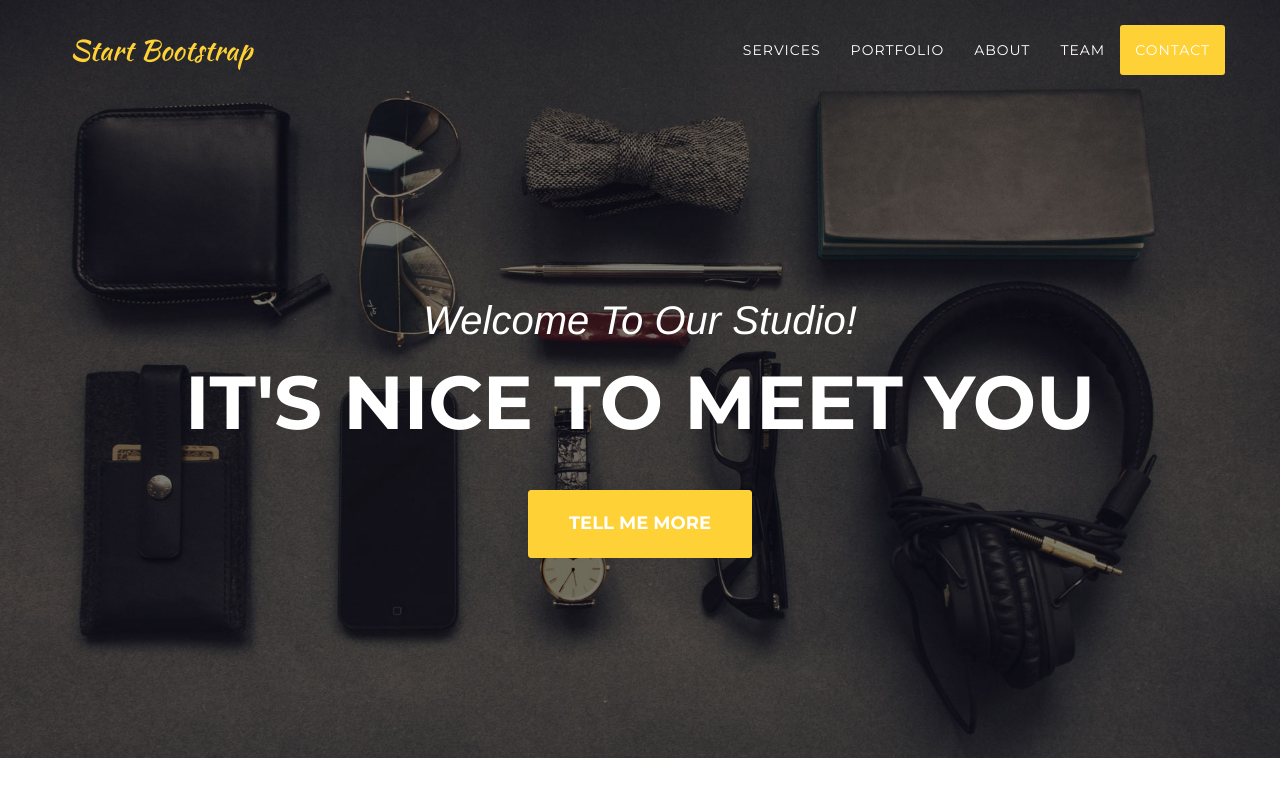
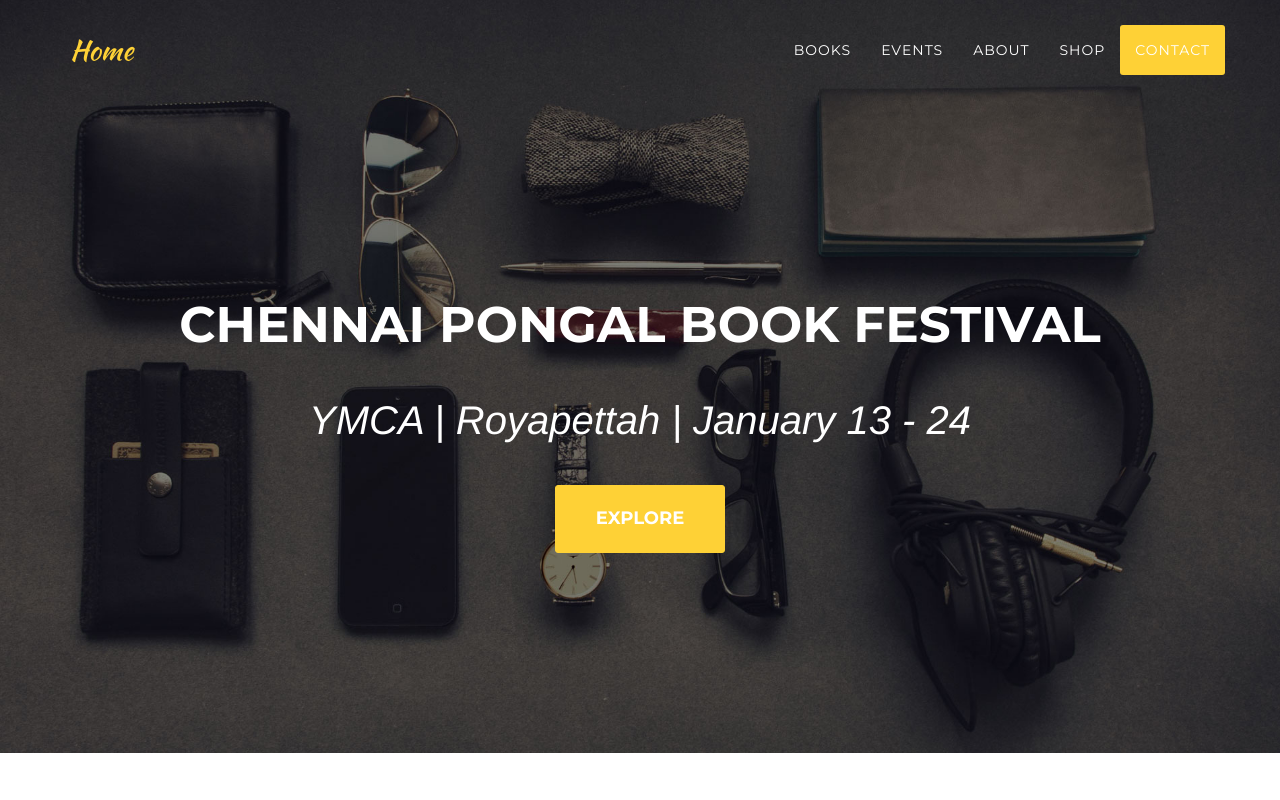
Before and after one commit to Rajalashmi/Book_Festival_Chennai, a plain HTML site: page index.html in a window 1280 px wide. Shown: the top 800 px of the page. Drawn offline with nearby package versions, Linux system fonts and the light colour scheme; a web font is replaced by a local one.

```diff
--- a/index.html
+++ b/index.html
@@ -9,7 +9,7 @@
     <meta name="description" content="">
     <meta name="author" content="">
 
-    <title>Agency - Start Bootstrap Theme</title>
+    <title>Chennai Pongal Book Festival 2016</title>
 
     <!-- Bootstrap Core CSS -->
     <link href="css/bootstrap.min.css" rel="stylesheet">
@@ -46,7 +46,7 @@
                     <span class="icon-bar"></span>
                     <span class="icon-bar"></span>
                 </button>
-                <a class="navbar-brand page-scroll" href="#page-top">Start Bootstrap</a>
+                <a class="navbar-brand page-scroll" href="#page-top">Home</a>
             </div>
 
             <!-- Collect the nav links, forms, and other content for toggling -->
@@ -56,16 +56,16 @@
                         <a href="#page-top"></a>
                     </li>
                     <li>
-                        <a class="page-scroll" href="#services">Services</a>
+                        <a class="page-scroll" href="#services">Books</a>
                     </li>
                     <li>
-                        <a class="page-scroll" href="#portfolio">Portfolio</a>
+                        <a class="page-scroll" href="#portfolio">Events</a>
                     </li>
                     <li>
                         <a class="page-scroll" href="#about">About</a>
                     </li>
                     <li>
-                        <a class="page-scroll" href="#team">Team</a>
+                        <a class="page-scroll" href="#team">Shop</a>
                     </li>
                     <li>
                         <a class="page-scroll" href="#contact">Contact</a>
@@ -81,9 +81,13 @@
     <header>
         <div class="container">
             <div class="intro-text">
-                <div class="intro-lead-in">Welcome To Our Studio!</div>
-                <div class="intro-heading">It's Nice To Meet You</div>
-                <a href="#services" class="page-scroll btn btn-xl">Tell Me More</a>
+                <!-- <div class="intro-lead-in">Welcome To Our Studio!</div> -->
+                <!-- <div class="intro-lead-in"></div> -->
+                <div class="intro-heading">Chennai Pongal Book Festival</div>
+
+                <div class="intro-lead-in">YMCA | Royapettah | January 13 - 24</div>
+            </br>
+                <a href="#services" class="page-scroll btn btn-xl">Explore</a>
             </div>
         </div>
     </header>
```
Also changed, not shown: css/agency.css, 1 other file.
